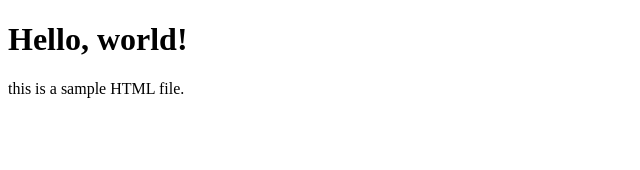
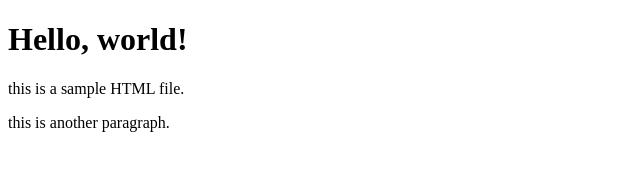
Before and after one commit to Anticoder03/dev-ops-lab-01, a plain HTML site: page index.html in a window 1280 px wide. Shown: the whole page, without its empty margins (0-640 px from the left). Drawn offline with Linux system fonts and the light colour scheme.

Commit message:
update index

```diff
--- a/index.html
+++ b/index.html
@@ -10,5 +10,8 @@
     <p>
         this is a sample HTML file.
     </p>
+    <p>
+        this is another paragraph.
+    </p>
 </body>
 </html>
```
